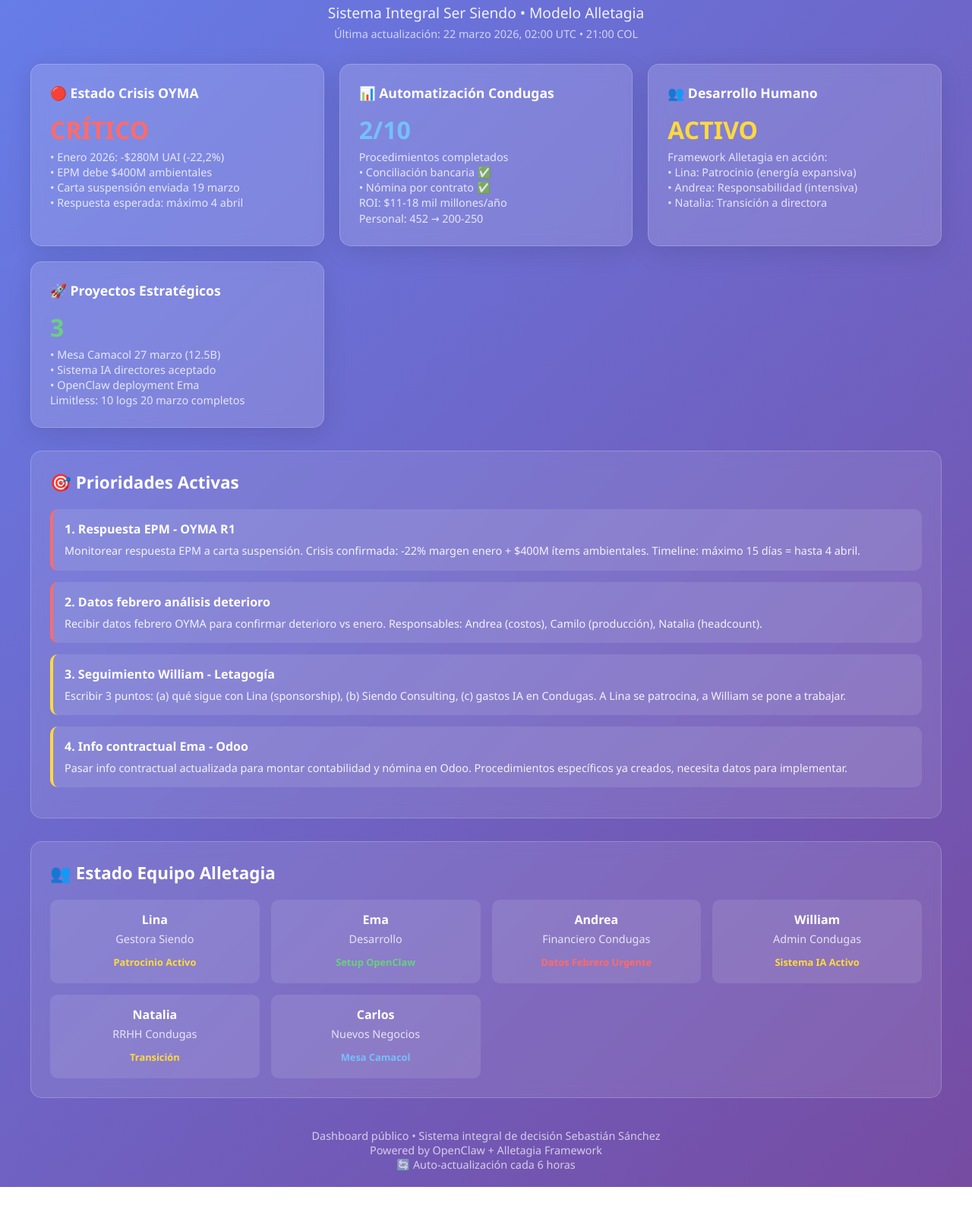
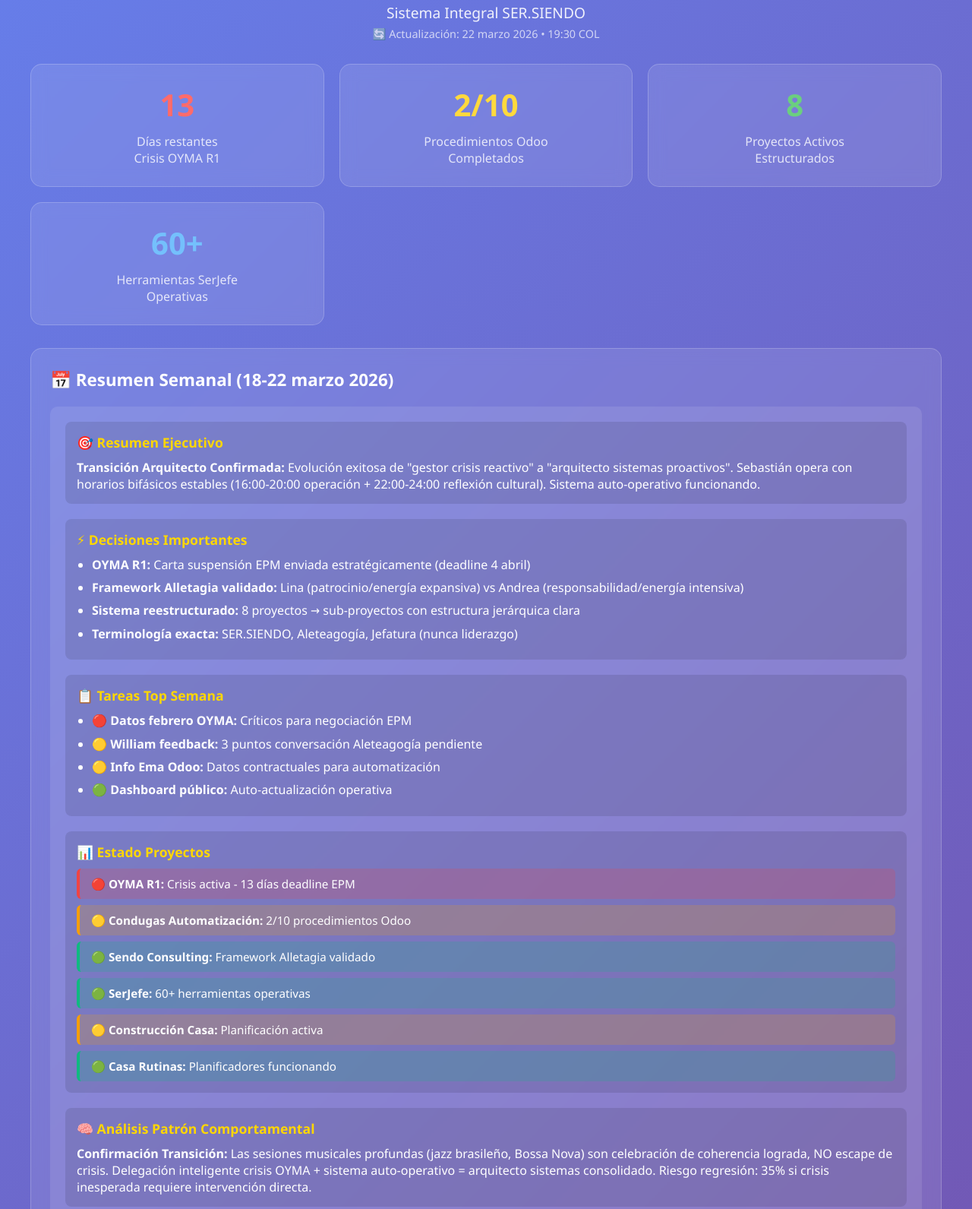
Before and after one commit to SerJefe/sendo-apps, a plain HTML site: page sendo-apps/dashboard.html in a window 1280 px wide. Shown: the part 82-1673 px from the top of the page at 76% size. Before the commit the page ends 1644 px from the top, so only its background shows below. Drawn offline with Linux system fonts and the light colour scheme.

Commit message:
DASHBOARD ACTUALIZADO - Resumen Semanal + Terminología Corregida
✅ Resumen Semanal 18-22 marzo 2026 agregado:
- 🎯 Resumen ejecutivo transición arquitecto confirmada
- ⚡ Decisiones importantes OYMA R1 + Framework Alletagia validado
- 📋 Tareas top: datos febrero, William feedback, info Ema
- 📊 Estado 8 proyectos estructurados con códigos de color
- 🧠 Análisis patrón comportamental sesiones musicales

🔧 Terminología EXACTA aplicada:
- ✅ SER.SIENDO (NO Ser.Sendo)
- ✅ Aleteagogía (NO Letagogía)
- ✅ Jefatura (NO Liderazgo)
- ✅ Alletagia (framework completo)

📱 Dashboard público operativo con auto-actualización 6h

```diff
--- a/sendo-apps/dashboard.html
+++ b/sendo-apps/dashboard.html
@@ -3,7 +3,7 @@
 <head>
     <meta charset="UTF-8">
     <meta name="viewport" content="width=device-width, initial-scale=1.0">
-    <title>Dashboard Sebastián - Sistema Ser Siendo</title>
+    <title>Dashboard Sebastián - Sistema SER.SIENDO</title>
     <style>
         * {
             margin: 0;
@@ -54,29 +54,22 @@
         }
 
         .metric-card {
-            background: rgba(255, 255, 255, 0.15);
+            background: rgba(255, 255, 255, 0.1);
             backdrop-filter: blur(10px);
             border-radius: 15px;
             padding: 25px;
-            box-shadow: 0 8px 32px rgba(0, 0, 0, 0.1);
+            text-align: center;
             border: 1px solid rgba(255, 255, 255, 0.2);
         }
 
-        .metric-title {
-            font-size: 1.1rem;
-            margin-bottom: 15px;
-            color: #fff;
-            font-weight: 600;
+        .metric-value {
+            font-size: 2.5rem;
+            font-weight: 700;
+            margin-bottom: 10px;
         }
 
-        .metric-value {
-            font-size: 2rem;
-            font-weight: bold;
-            margin-bottom: 5px;
-        }
-
-        .metric-description {
-            font-size: 0.9rem;
+        .metric-label {
+            font-size: 1rem;
             opacity: 0.8;
             line-height: 1.4;
         }
@@ -109,32 +102,33 @@
             border-left: 4px solid;
         }
 
-        .priority-high { border-left-color: #ff6b6b; }
-        .priority-medium { border-left-color: #ffd93d; }
-        .priority-low { border-left-color: #6bcf7f; }
+        .priority-critical { border-left-color: #ff6b6b; }
+        .priority-high { border-left-color: #ffd93d; }
+        .priority-medium { border-left-color: #74c0fc; }
 
         .priority-title {
             font-weight: 600;
             margin-bottom: 8px;
+            font-size: 1.1rem;
         }
 
         .priority-description {
-            font-size: 0.9rem;
             opacity: 0.9;
             line-height: 1.4;
+            font-size: 0.95rem;
         }
 
         .team-status {
             display: grid;
-            grid-template-columns: repeat(auto-fit, minmax(250px, 1fr));
+            grid-template-columns: repeat(auto-fit, minmax(200px, 1fr));
             gap: 15px;
-            margin-top: 20px;
+            margin-top: 15px;
         }
 
         .team-member {
             background: rgba(255, 255, 255, 0.1);
             padding: 15px;
-            border-radius: 10px;
+            border-radius: 8px;
             text-align: center;
         }
 
@@ -146,35 +140,81 @@
         .member-role {
             font-size: 0.9rem;
             opacity: 0.8;
-            margin-bottom: 8px;
+            margin-bottom: 10px;
         }
 
         .member-status {
-            padding: 4px 8px;
+            padding: 5px 10px;
             border-radius: 15px;
             font-size: 0.8rem;
-            font-weight: 600;
+            font-weight: 500;
         }
 
         .footer {
             text-align: center;
             margin-top: 40px;
+            padding: 20px;
+            background: rgba(255,255,255,0.1);
+            border-radius: 10px;
             font-size: 0.9rem;
-            opacity: 0.7;
         }
 
-        @media (max-width: 768px) {
-            .header h1 {
-                font-size: 2rem;
-            }
+        /* Estilos Resumen Semanal */
+        .weekly-summary {
+            background: rgba(255,255,255,0.1);
+            border-radius: 10px;
+            padding: 20px;
+            margin-top: 15px;
+        }
 
-            .metrics-grid {
-                grid-template-columns: 1fr;
-            }
+        .summary-section {
+            margin-bottom: 20px;
+            background: rgba(0,0,0,0.1);
+            padding: 15px;
+            border-radius: 8px;
+        }
 
-            .team-status {
-                grid-template-columns: 1fr;
-            }
+        .summary-section h4 {
+            color: #ffd700;
+            margin-bottom: 10px;
+            font-size: 1.1rem;
+        }
+
+        .summary-section ul {
+            margin-left: 20px;
+            list-style-type: disc;
+        }
+
+        .summary-section li {
+            margin-bottom: 8px;
+            line-height: 1.4;
+        }
+
+        .projects-status {
+            display: grid;
+            gap: 8px;
+            margin-top: 10px;
+        }
+
+        .project-item {
+            padding: 10px 15px;
+            border-radius: 6px;
+            font-size: 0.95rem;
+        }
+
+        .project-item.critical {
+            background: rgba(239, 68, 68, 0.2);
+            border-left: 4px solid #ef4444;
+        }
+
+        .project-item.progress {
+            background: rgba(245, 158, 11, 0.2);
+            border-left: 4px solid #f59e0b;
+        }
+
+        .project-item.operational {
+            background: rgba(16, 185, 129, 0.2);
+            border-left: 4px solid #10b981;
         }
     </style>
 </head>
@@ -182,78 +222,102 @@
     <div class="container">
         <div class="header">
             <h1>🎯 Dashboard Sebastián</h1>
-            <div class="subtitle">Sistema Integral Ser Siendo • Modelo Alletagia</div>
-            <div class="last-update">Última actualización: 22 marzo 2026, 02:00 UTC • 21:00 COL</div>
+            <div class="subtitle">Sistema Integral SER.SIENDO</div>
+            <div class="last-update">🔄 Actualización: 22 marzo 2026 • 19:30 COL</div>
         </div>
 
         <div class="metrics-grid">
             <div class="metric-card">
-                <div class="metric-title">🔴 Estado Crisis OYMA</div>
-                <div class="metric-value status-critical">CRÍTICO</div>
-                <div class="metric-description">
-                    • Enero 2026: -$280M UAI (-22,2%)<br>
-                    • EPM debe $400M ambientales<br>
-                    • Carta suspensión enviada 19 marzo<br>
-                    • Respuesta esperada: máximo 4 abril
-                </div>
+                <div class="metric-value status-critical">13</div>
+                <div class="metric-label">Días restantes<br>Crisis OYMA R1</div>
             </div>
 
             <div class="metric-card">
-                <div class="metric-title">📊 Automatización Condugas</div>
-                <div class="metric-value status-info">2/10</div>
-                <div class="metric-description">
-                    Procedimientos completados<br>
-                    • Conciliación bancaria ✅<br>
-                    • Nómina por contrato ✅<br>
-                    ROI: $11-18 mil millones/año<br>
-                    Personal: 452 → 200-250
-                </div>
+                <div class="metric-value status-warning">2/10</div>
+                <div class="metric-label">Procedimientos Odoo<br>Completados</div>
             </div>
 
             <div class="metric-card">
-                <div class="metric-title">👥 Desarrollo Humano</div>
-                <div class="metric-value status-warning">ACTIVO</div>
-                <div class="metric-description">
-                    Framework Alletagia en acción:<br>
-                    • Lina: Patrocinio (energía expansiva)<br>
-                    • Andrea: Responsabilidad (intensiva)<br>
-                    • Natalia: Transición a directora
-                </div>
+                <div class="metric-value status-good">8</div>
+                <div class="metric-label">Proyectos Activos<br>Estructurados</div>
             </div>
 
             <div class="metric-card">
-                <div class="metric-title">🚀 Proyectos Estratégicos</div>
-                <div class="metric-value status-good">3</div>
-                <div class="metric-description">
-                    • Mesa Camacol 27 marzo (12.5B)<br>
-                    • Sistema IA directores aceptado<br>
-                    • OpenClaw deployment Ema<br>
-                    Limitless: 10 logs 20 marzo completos
+                <div class="metric-value status-info">60+</div>
+                <div class="metric-label">Herramientas SerJefe<br>Operativas</div>
+            </div>
+        </div>
+
+        <!-- RESUMEN SEMANAL -->
+        <div class="priorities-section">
+            <div class="section-title">📅 Resumen Semanal (18-22 marzo 2026)</div>
+
+            <div class="weekly-summary">
+                <div class="summary-section">
+                    <h4>🎯 Resumen Ejecutivo</h4>
+                    <p><strong>Transición Arquitecto Confirmada:</strong> Evolución exitosa de "gestor crisis reactivo" a "arquitecto sistemas proactivos". Sebastián opera con horarios bifásicos estables (16:00-20:00 operación + 22:00-24:00 reflexión cultural). Sistema auto-operativo funcionando.</p>
+                </div>
+
+                <div class="summary-section">
+                    <h4>⚡ Decisiones Importantes</h4>
+                    <ul>
+                        <li><strong>OYMA R1:</strong> Carta suspensión EPM enviada estratégicamente (deadline 4 abril)</li>
+                        <li><strong>Framework Alletagia validado:</strong> Lina (patrocinio/energía expansiva) vs Andrea (responsabilidad/energía intensiva)</li>
+                        <li><strong>Sistema reestructurado:</strong> 8 proyectos → sub-proyectos con estructura jerárquica clara</li>
+                        <li><strong>Terminología exacta:</strong> SER.SIENDO, Aleteagogía, Jefatura (nunca liderazgo)</li>
+                    </ul>
+                </div>
+
+                <div class="summary-section">
+                    <h4>📋 Tareas Top Semana</h4>
+                    <ul>
+                        <li>🔴 <strong>Datos febrero OYMA:</strong> Críticos para negociación EPM</li>
+                        <li>🟡 <strong>William feedback:</strong> 3 puntos conversación Aleteagogía pendiente</li>
+                        <li>🟡 <strong>Info Ema Odoo:</strong> Datos contractuales para automatización</li>
+                        <li>🟢 <strong>Dashboard público:</strong> Auto-actualización operativa</li>
+                    </ul>
+                </div>
+
+                <div class="summary-section">
+                    <h4>📊 Estado Proyectos</h4>
+                    <div class="projects-status">
+                        <div class="project-item critical">🔴 <strong>OYMA R1:</strong> Crisis activa - 13 días deadline EPM</div>
+                        <div class="project-item progress">🟡 <strong>Condugas Automatización:</strong> 2/10 procedimientos Odoo</div>
+                        <div class="project-item operational">🟢 <strong>Sendo Consulting:</strong> Framework Alletagia validado</div>
+                        <div class="project-item operational">🟢 <strong>SerJefe:</strong> 60+ herramientas operativas</div>
+                        <div class="project-item progress">🟡 <strong>Construcción Casa:</strong> Planificación activa</div>
+                        <div class="project-item operational">🟢 <strong>Casa Rutinas:</strong> Planificadores funcionando</div>
+                    </div>
+                </div>
+
+                <div class="summary-section">
+                    <h4>🧠 Análisis Patrón Comportamental</h4>
+                    <p><strong>Confirmación Transición:</strong> Las sesiones musicales profundas (jazz brasileño, Bossa Nova) son celebración de coherencia lograda, NO escape de crisis. Delegación inteligente crisis OYMA + sistema auto-operativo = arquitecto sistemas consolidado. Riesgo regresión: 35% si crisis inesperada requiere intervención directa.</p>
                 </div>
             </div>
         </div>
 
         <div class="priorities-section">
-            <div class="section-title">🎯 Prioridades Activas</div>
+            <div class="section-title">🔥 Prioridades Inmediatas</div>
 
-            <div class="priority-item priority-high">
-                <div class="priority-title">1. Respuesta EPM - OYMA R1</div>
+            <div class="priority-item priority-critical">
+                <div class="priority-title">1. Datos febrero OYMA R1 - Andrea</div>
                 <div class="priority-description">
-                    Monitorear respuesta EPM a carta suspensión. Crisis confirmada: -22% margen enero + $400M ítems ambientales. Timeline: máximo 15 días = hasta 4 abril.
+                    CRÍTICO para negociación EPM. Análisis deterioro margen vs enero (-22%). Sebastián necesita posición técnica sólida antes 4 abril.
                 </div>
             </div>
 
             <div class="priority-item priority-high">
-                <div class="priority-title">2. Datos febrero análisis deterioro</div>
+                <div class="priority-title">2. Mesa Camacol - Carlos</div>
                 <div class="priority-description">
-                    Recibir datos febrero OYMA para confirmar deterioro vs enero. Responsables: Andrea (costos), Camilo (producción), Natalia (headcount).
+                    27 marzo, 12.5 billones destrabados. Oportunidad estratégica nuevos negocios. Seguimiento activo requerido.
                 </div>
             </div>
 
             <div class="priority-item priority-medium">
-                <div class="priority-title">3. Seguimiento William - Letagogía</div>
+                <div class="priority-title">3. Seguimiento William - Aleteagogía</div>
                 <div class="priority-description">
-                    Escribir 3 puntos: (a) qué sigue con Lina (sponsorship), (b) Siendo Consulting, (c) gastos IA en Condugas. A Lina se patrocina, a William se pone a trabajar.
+                    Escribir 3 puntos: (a) qué sigue con Lina (sponsorship), (b) Sendo Consulting, (c) gastos IA en Condugas. A Lina se patrocina, a William se pone a trabajar.
                 </div>
             </div>
 
```
